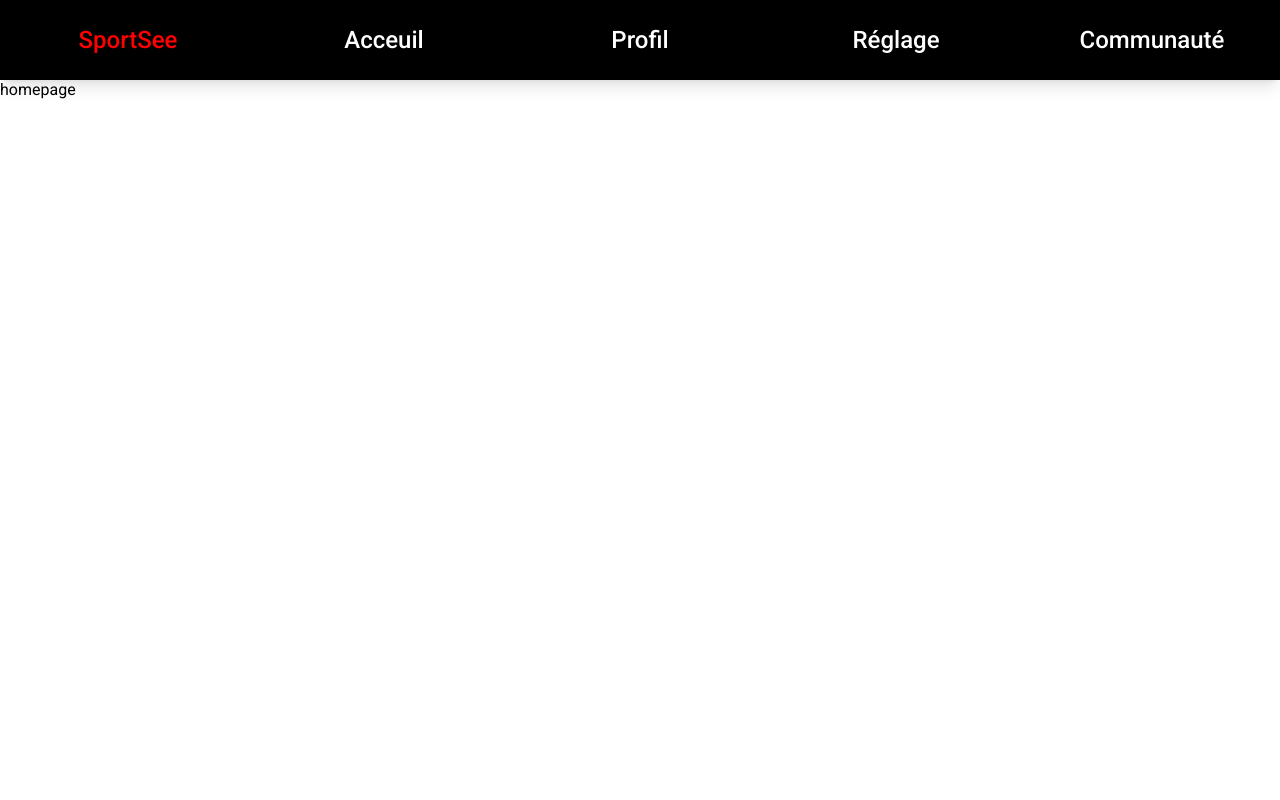
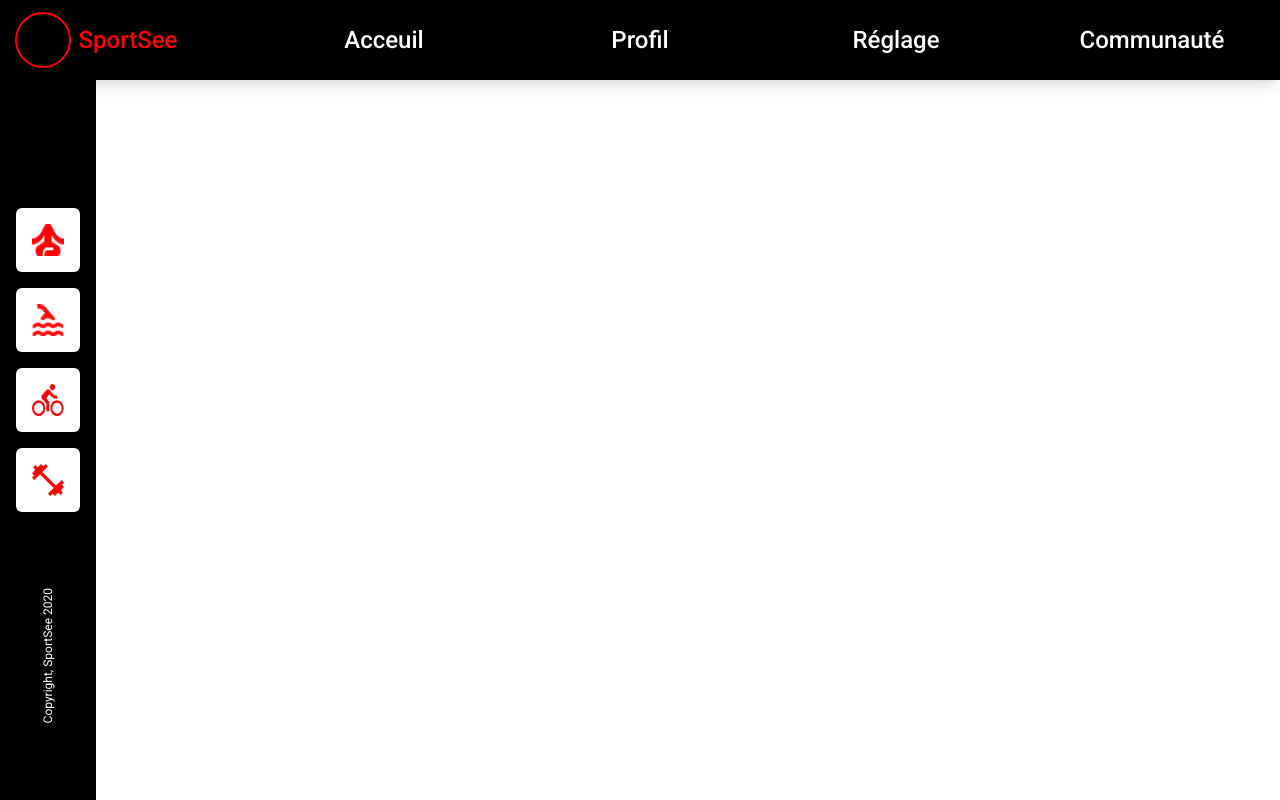
Before and after one commit to OmarTou76/P12-OCR, a React (Create React App) app: page / in a window 1280 px wide. Built offline with nearby package versions, Linux system fonts and the light colour scheme.

Commit message:
ref: header component style

```diff
--- a/src/components/Header/header.css
+++ b/src/components/Header/header.css
@@ -11,11 +11,18 @@ header {
 
 .header__logo {
     display: flex;
-    flex: .2;
+    flex: .15;
     height: 100%;
     align-items: center;
     justify-content: center;
-    color: var(--red)
+    color: var(--red);
+    gap: .5rem;
+}
+.header__logo div {
+    width: 3.5rem;
+    height: 3.5rem;
+    border-radius: 50%;
+    border: 2px solid var(--red);
 }
 
 .header__nav {
--- a/src/pages/Homepage/Index.jsx
+++ b/src/pages/Homepage/Index.jsx
@@ -1,12 +1,13 @@
 import React from 'react'
 import { Header } from '../../components/Header/Header'
 import './homepage.css'
+import { AsideBar } from '../../components/AsideBar/AsideBar'
 
 export const Homepage = () => {
     return (
         <>
             <Header />
-            <div>homepage</div>
+            <AsideBar />
         </>
     )
 }
```
